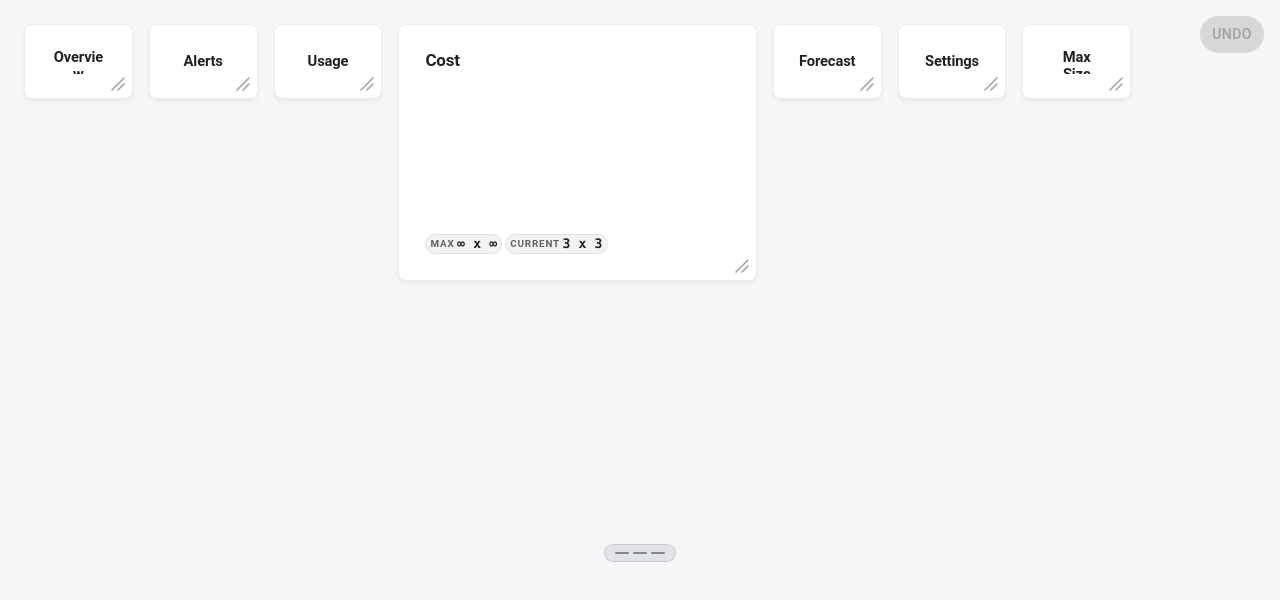
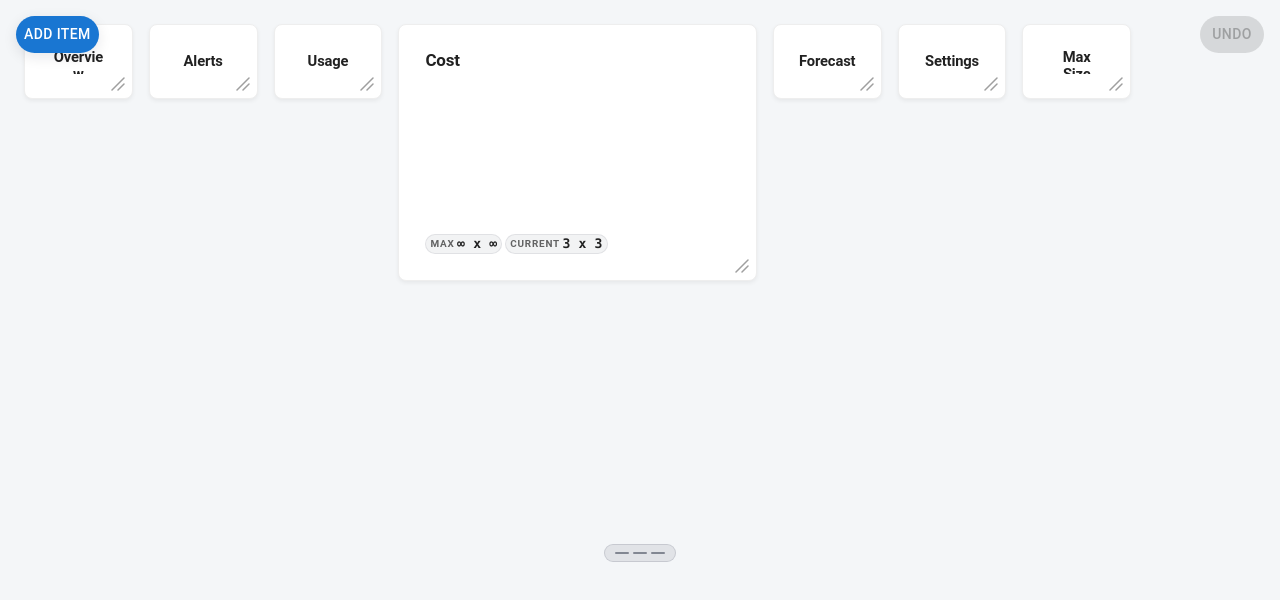
Before and after one commit to bwenzinger/customizable-dashboard, a React (Vite) app: page / in a window 1280 px wide. Shown: the top 600 px of the page. Built offline with nearby package versions, Linux system fonts and the light colour scheme.

Commit message:
can add new items + works within undo history

```diff
--- a/src/Demo.tsx
+++ b/src/Demo.tsx
@@ -1,7 +1,8 @@
 import { useCallback, useState } from 'react';
-import { Box } from '@mui/material';
+import { Box, Button } from '@mui/material';
 import { DashboardCard } from './ExampleDashboardCard';
 import { DraggableGridContextWrapper } from './drag-and-droppable-grid/DraggableGridContextWrapper';
+import { getRequiredRowCount } from './drag-and-droppable-grid/gridMath';
 import type { DraggableGridItem } from './drag-and-droppable-grid/types';
 
 const initialLayout: DraggableGridItem[] = [
@@ -59,6 +60,24 @@ function App() {
   const handleLayoutChanged = useCallback((nextLayout: DraggableGridItem[]) => {
     setLayout(nextLayout);
   }, []);
+  const handleAddItem = useCallback(() => {
+    setLayout((currentLayout) => {
+      const nextItemNumber =
+        currentLayout.filter((item) => item.imageSrc === undefined).length + 1;
+
+      return [
+        ...currentLayout,
+        {
+          id: createDemoGridItemId(),
+          title: `Card ${nextItemNumber}`,
+          width: 1,
+          height: 1,
+          row: getRequiredRowCount(currentLayout) + 1,
+          column: 1,
+        },
+      ];
+    });
+  }, []);
 
   return (
     <Box
@@ -70,6 +89,28 @@ function App() {
         overflow: 'hidden',
       }}
     >
+      <Box
+        sx={{
+          position: 'absolute',
+          top: 16,
+          left: 16,
+          zIndex: 10,
+        }}
+      >
+        <Button
+          variant="contained"
+          color="primary"
+          onClick={handleAddItem}
+          sx={{
+            borderRadius: 999,
+            px: 2,
+            boxShadow: '0px 4px 14px rgba(16, 24, 40, 0.10)',
+          }}
+        >
+          Add Item
+        </Button>
+      </Box>
+
       <DraggableGridContextWrapper
         layout={layout}
         onLayoutChanged={handleLayoutChanged}
@@ -95,3 +136,13 @@ function App() {
 }
 
 export default App;
+
+function createDemoGridItemId(): string {
+  const randomId = globalThis.crypto?.randomUUID?.();
+
+  if (randomId) {
+    return `demo-item-${randomId}`;
+  }
+
+  return `demo-item-${Date.now()}-${Math.random().toString(36).slice(2, 8)}`;
+}
--- a/src/drag-and-droppable-grid/DraggableGrid.tsx
+++ b/src/drag-and-droppable-grid/DraggableGrid.tsx
@@ -101,6 +101,9 @@ export function DraggableGrid(props: DraggableGridProps): React.JSX.Element {
   const dragPreviewTimeoutRef = useRef<number | null>(null);
   const pendingDragPreviewTargetKeyRef = useRef<string | null>(null);
   const activeDragPreviewTargetKeyRef = useRef<string | null>(null);
+  const pendingLayoutChangeSourceRef = useRef<
+    'internalTransient' | 'internalCommit' | 'normalization' | 'undo' | null
+  >(null);
   const resizePointerStateRef = useRef<{
     clientX: number;
     clientY: number;
@@ -108,7 +111,9 @@ export function DraggableGrid(props: DraggableGridProps): React.JSX.Element {
     heightDirection: 'increase' | 'decrease' | null;
   } | null>(null);
   const layoutHistoryRef = useRef<DraggableGridItem[][]>([]);
-  const previousLayoutRef = useRef<DraggableGridItem[]>(layout);
+  const previousLayoutRef = useRef<DraggableGridItem[]>(
+    normalizeLayoutPositions(layout, numColumns)
+  );
   const createdImageUrlsRef = useRef<Set<string>>(new Set());
 
   // Keep committed layout separate from the local drag preview so we can show
@@ -187,7 +192,15 @@ export function DraggableGrid(props: DraggableGridProps): React.JSX.Element {
     resolvedRowCount * rowHeight + Math.max(0, resolvedRowCount - 1) * gap;
 
   const requestLayoutChange = useCallback(
-    (nextLayout: DraggableGridItem[]) => {
+    (
+      nextLayout: DraggableGridItem[],
+      source:
+        | 'internalTransient'
+        | 'internalCommit'
+        | 'normalization'
+        | 'undo' = 'internalTransient'
+    ) => {
+      pendingLayoutChangeSourceRef.current = source;
       onLayoutChanged(nextLayout);
     },
     [onLayoutChanged]
@@ -279,7 +292,7 @@ export function DraggableGrid(props: DraggableGridProps): React.JSX.Element {
 
     layoutHistoryRef.current.pop();
     setCanUndo(layoutHistoryRef.current.length > 0);
-    requestLayoutChange(previousLayout);
+    requestLayoutChange(previousLayout, 'undo');
   }, [requestLayoutChange]);
 
   useEffect(() => {
@@ -288,9 +301,32 @@ export function DraggableGrid(props: DraggableGridProps): React.JSX.Element {
     const normalizedLayout = normalizeLayoutPositions(layout, numColumns);
 
     if (!haveSameGridLayout(layout, normalizedLayout)) {
-      requestLayoutChange(normalizedLayout);
+      requestLayoutChange(normalizedLayout, 'normalization');
     }
   }, [layout, numColumns, requestLayoutChange]);
+
+  useEffect(() => {
+    const pendingLayoutChangeSource = pendingLayoutChangeSourceRef.current;
+    const previousLayout = previousLayoutRef.current;
+    const normalizedPreviousLayout = normalizeLayoutPositions(
+      previousLayout,
+      numColumns
+    );
+    const normalizedLayout = normalizeLayoutPositions(layout, numColumns);
+
+    pendingLayoutChangeSourceRef.current = null;
+
+    if (
+      enableUndo &&
+      pendingLayoutChangeSource === null &&
+      !haveSameGridLayout(normalizedPreviousLayout, normalizedLayout)
+    ) {
+      layoutHistoryRef.current.push(normalizedPreviousLayout);
+      queueMicrotask(() => {
+        setCanUndo(layoutHistoryRef.current.length > 0);
+      });
+    }
+  }, [enableUndo, layout, numColumns]);
 
   useEffect(() => {
     const previousLayout = previousLayoutRef.current;
@@ -647,7 +683,7 @@ export function DraggableGrid(props: DraggableGridProps): React.JSX.Element {
         return;
       }
 
-      requestLayoutChange(nextLayout);
+      requestLayoutChange(nextLayout, 'internalTransient');
     };
 
     const finishResize = () => {
@@ -924,7 +960,9 @@ export function DraggableGrid(props: DraggableGridProps): React.JSX.Element {
         column: slot.column,
         columns: numColumns,
         createdImageUrls: createdImageUrlsRef.current,
-        onLayoutChanged: requestLayoutChange,
+        onLayoutChanged: (nextLayout) => {
+          requestLayoutChange(nextLayout, 'internalCommit');
+        },
         onLayoutCommitted: recordCommittedLayout,
       });
       finishDrag();
@@ -945,7 +983,7 @@ export function DraggableGrid(props: DraggableGridProps): React.JSX.Element {
 
     // Persist the final layout only when the drag actually drops.
     if (!haveSameGridLayout(normalizedCommittedLayout, committedLayout)) {
-      requestLayoutChange(committedLayout);
+      requestLayoutChange(committedLayout, 'internalCommit');
       recordCommittedLayout(committedLayout, normalizedCommittedLayout, 'drop');
     }
 
```
Also changed, not shown: chatGptReminders.txt.
